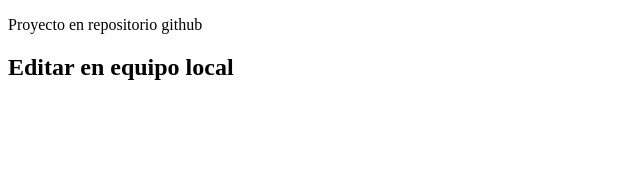
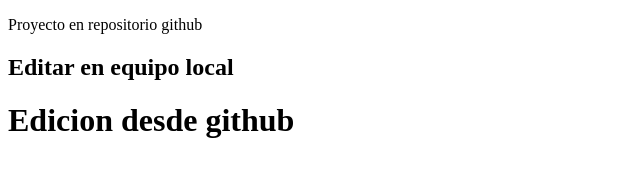
Before and after one commit to laznatuF/prueba-forntend, a plain HTML site: page index.html in a window 1280 px wide. Shown: the whole page, without its empty margins (0-640 px from the left). Drawn offline with Linux system fonts and the light colour scheme.

Commit message:
Update index.html

```diff
--- a/index.html
+++ b/index.html
@@ -6,5 +6,6 @@
   <body>
     <p>Proyecto en repositorio github</p>
     <h2>Editar en equipo local</h2>
+    <h1>Edicion desde github</h1>
   </body>
 </html>
```
